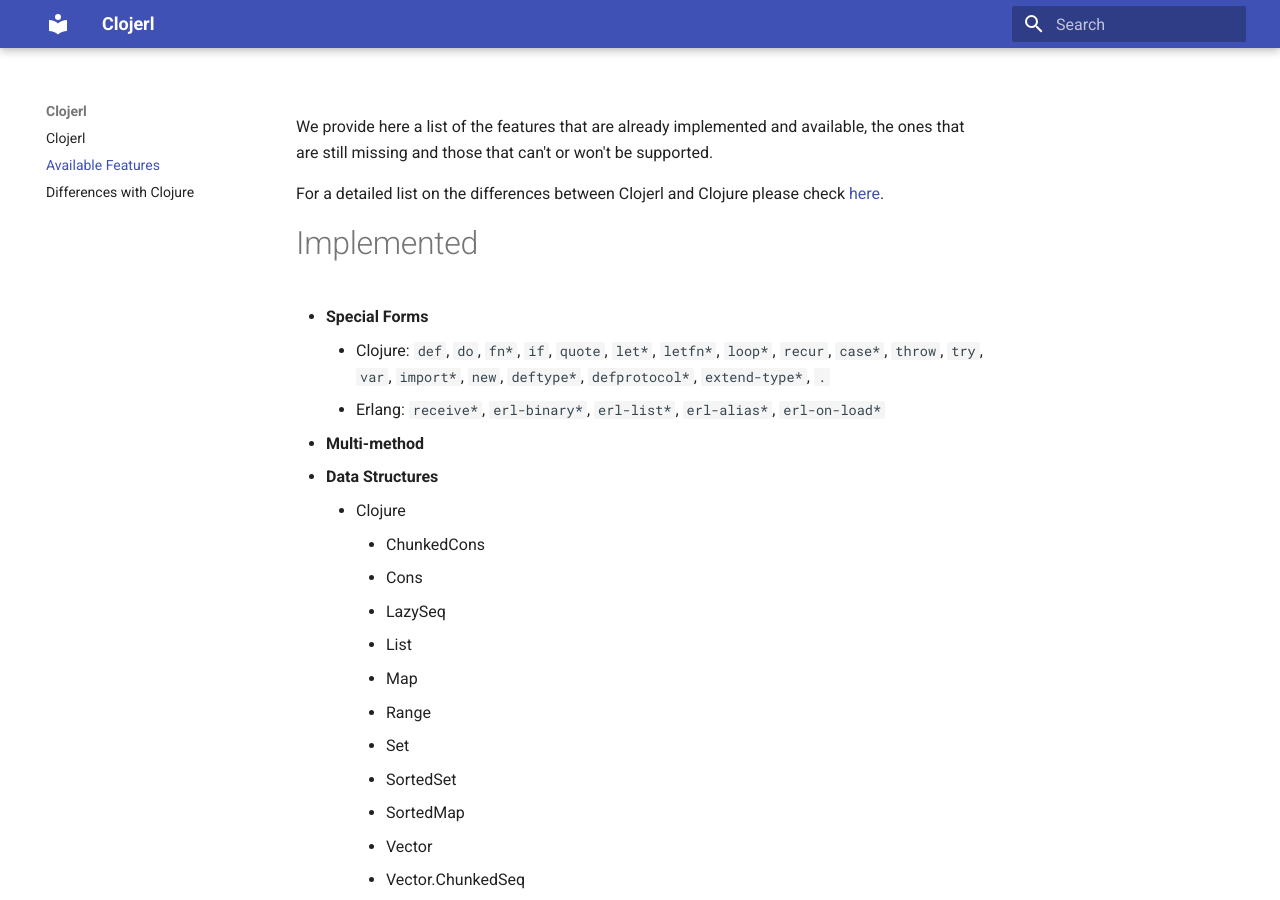
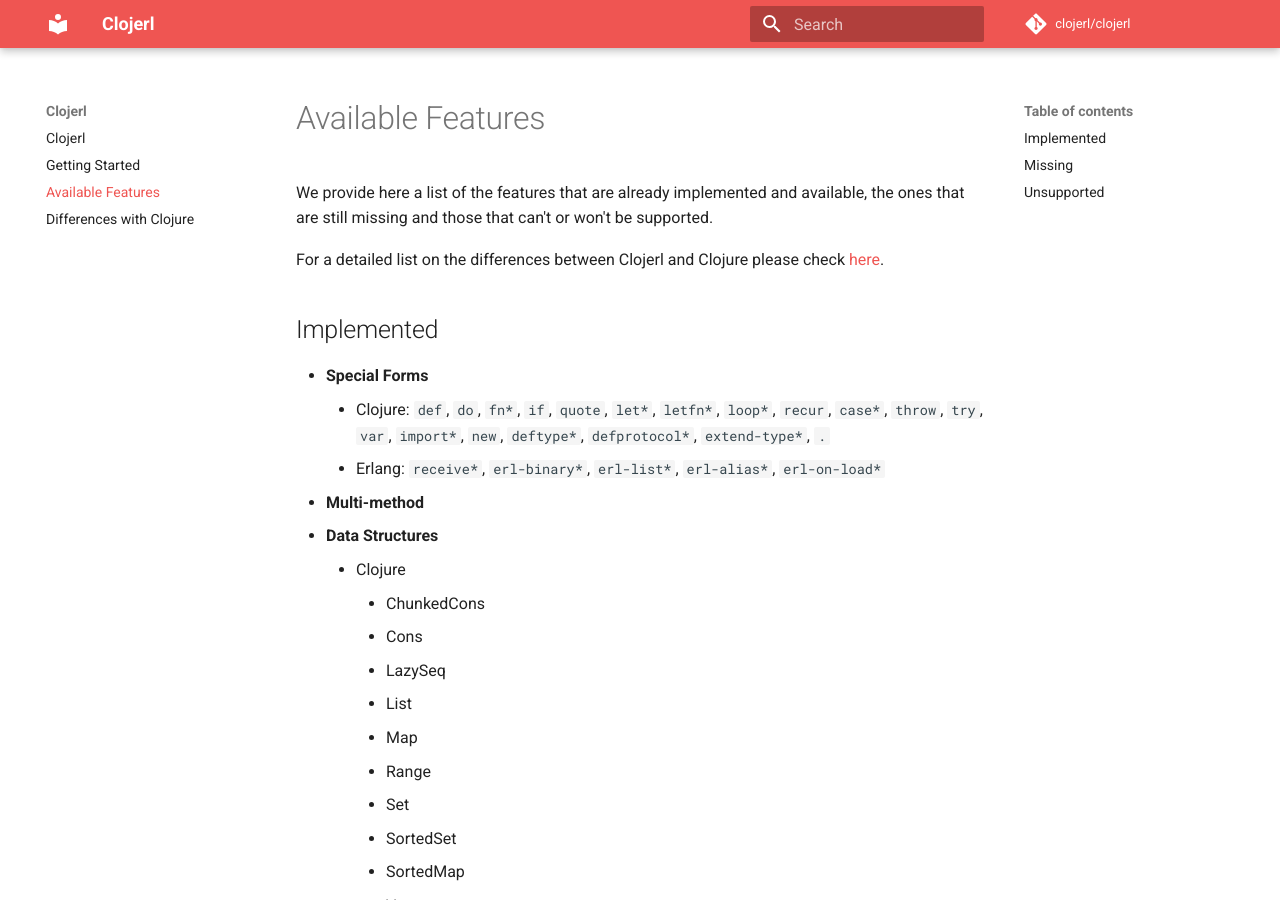
Before and after one commit to clojerl/clojerl.github.io, an MkDocs documentation site: the page built from docs/available-features.md, in a window 1280 px wide and 900 px high. Built offline with MkDocs 1.6.1 and Material for MkDocs 9.7.7, drawn with Linux system fonts in a browser that asks for light colours; comment, search, counter and statistics services are not loaded; old or Windows-style settings are respelled for this version of MkDocs.

Commit message:
Add information, change colos and re-arrange pages

```diff
--- a/docs/available-features.md
+++ b/docs/available-features.md
@@ -1,3 +1,5 @@
+# Available Features
+
 We provide here a list of the features that are already implemented and
 available, the ones that are still missing and those that can't or won't be
 supported.
@@ -5,7 +7,7 @@
 For a detailed list on the differences between Clojerl and Clojure please check
 [here](differences-with-clojure).
 
-# Implemented
+## Implemented
 
 - **Special Forms**
     - Clojure: `def`, `do`, `fn*`, `if`, `quote`, `let*`, `letfn*`, `loop*`,
@@ -52,7 +54,7 @@
     - `clojure.xml`
     - `clojure.zip`
 
-# Missing
+## Missing
 
 - **Multi-method**
     - Hierarchies
@@ -73,7 +75,7 @@
     - `clojure.core.reducers`
     - `clojure.spec`
 
-# Unsupported
+## Unsupported
 
 - **Concurrency**
     - Volatile
--- a/mkdocs.yml
+++ b/mkdocs.yml
@@ -1,6 +1,14 @@
 site_name: Clojerl
-theme: material
+theme:
+  name: material
+  palette:
+    primary: 'red'
+    accent: 'blue'
+repo_name: clojerl/clojerl
+repo_url: https://github.com/clojerl/clojerl
+edit_uri: ''
 pages:
   - Clojerl                  : index.md
+  - Getting Started          : getting-started.md
   - Available Features       : available-features.md
   - Differences with Clojure : differences-with-clojure.md
```
Also changed, not shown: docs/getting-started.md (added, +16 -0 lines), docs/index.md (+1 -18 lines).
